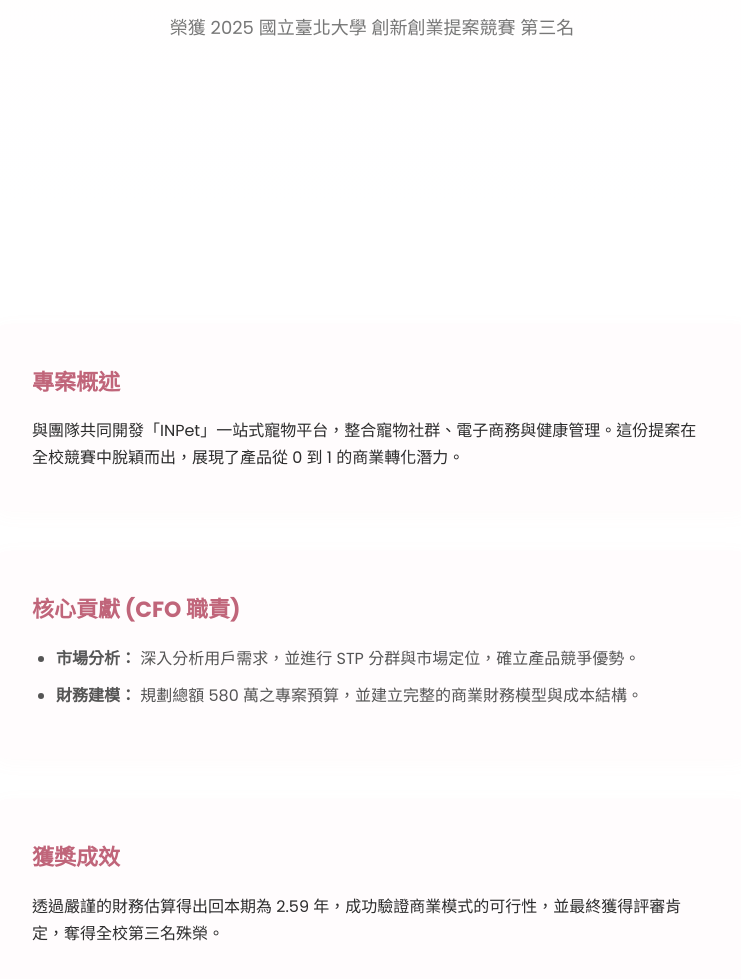
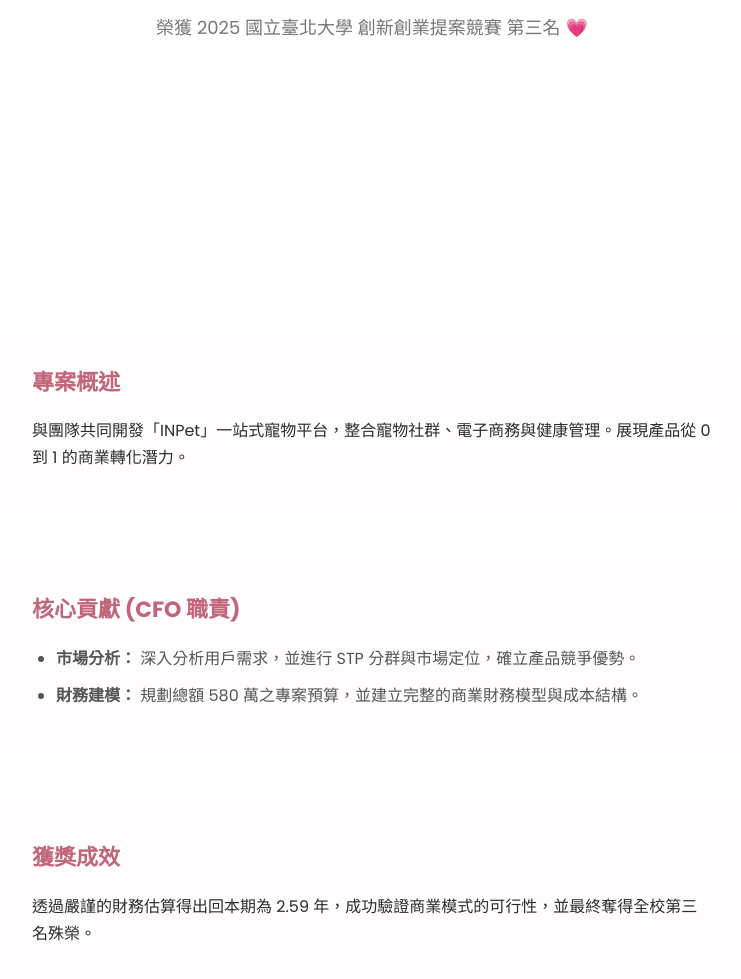
Before and after one commit to geniechang94555/Personal-Profile-Webpage, a plain HTML site: page inpet.html in a window 1280 px wide. Shown: the part 331-1310 px from the top of the page, without its empty margins (268-1009 px from the left). Drawn offline with Linux system fonts and the light colour scheme.

Commit message:
Update inpet.html

```diff
--- a/inpet.html
+++ b/inpet.html
@@ -19,7 +19,7 @@
     <div class="section-container">
       <h1>INPet 一站式寵物平台</h1>
       <p class="project-subtitle">
-        榮獲 2025 國立臺北大學 創新創業提案競賽 第三名
+        榮獲 2025 國立臺北大學 創新創業提案競賽 第三名 💗
       </p>
     </div>
   </section>
@@ -29,7 +29,7 @@
       <div class="project-section">
         <h2>專案概述</h2>
         <p>
-          與團隊共同開發「INPet」一站式寵物平台，整合寵物社群、電子商務與健康管理。這份提案在全校競賽中脫穎而出，展現了產品從 0 到 1 的商業轉化潛力。
+          與團隊共同開發「INPet」一站式寵物平台，整合寵物社群、電子商務與健康管理。展現產品從 0 到 1 的商業轉化潛力。
         </p>
       </div>
       <div class="project-section">
@@ -42,7 +42,7 @@
       <div class="project-section">
         <h2>獲獎成效</h2>
         <p>
-          透過嚴謹的財務估算得出回本期為 2.59 年，成功驗證商業模式的可行性，並最終獲得評審肯定，奪得全校第三名殊榮。
+          透過嚴謹的財務估算得出回本期為 2.59 年，成功驗證商業模式的可行性，並最終奪得全校第三名殊榮。
         </p>
       </div>
     </div>
```
